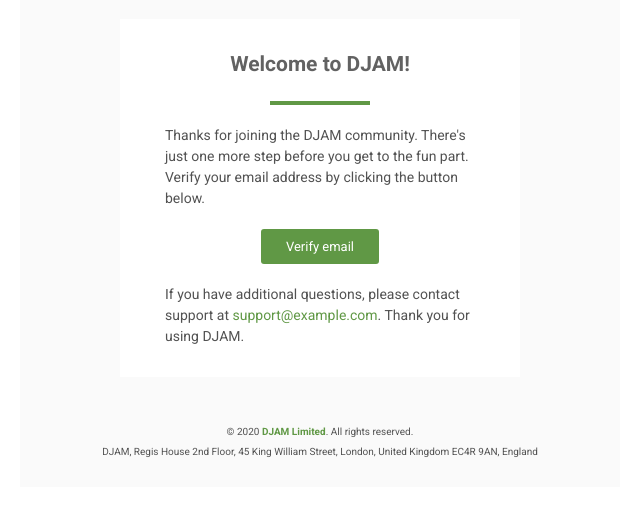
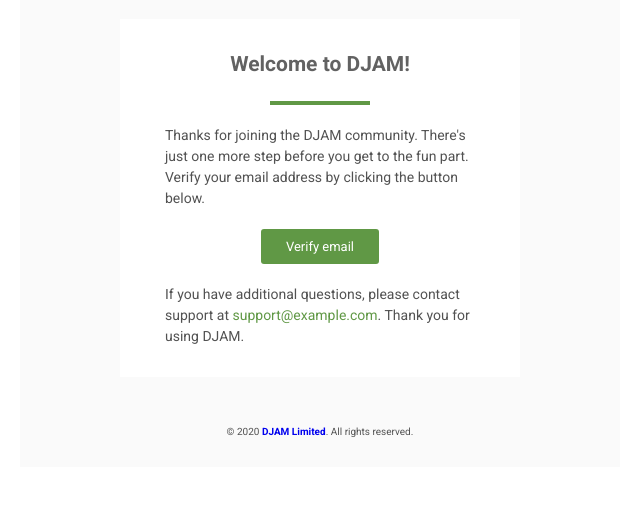
Before and after one commit to geosolutions-it/djam, a Django app: template project/apps/user_management/templates/user_management/activation_email.html in a window 1280 px wide. Shown: the part 111-636 px from the top of the page, without its empty margins (320-960 px from the left). Run offline with Django 3.2, Linux system fonts and the light colour scheme; the template is opened without the code that fills it, so the values that code supplies are empty; parts of the project's set-up code (start-up, migrations or seed data) failed here and were passed over.

Commit message:
fix .env file

```diff
--- a/project/apps/user_management/templates/user_management/activation_email.html
+++ b/project/apps/user_management/templates/user_management/activation_email.html
@@ -389,8 +389,8 @@
                       <div
                         style="font-family:Roboto, Arial;font-size:10px;line-height:1;text-align:center;color:#525252;">
                         © 2020 <a href="https://www.example.com" class="website"
-                          style="color: #609845; text-decoration: none; font-size: 10px; font-weight: bold;">DJAM
-                          Limited</a>. All rights reserved. <br><br>DJAM, Regis House 2nd Floor, 45 King William Street, London, United Kingdom EC4R 9AN, England
+                          style="text-decoration: none; font-size: 10px; font-weight: bold;">DJAM
+                          Limited</a>. All rights reserved.
                       </div>
 
                     </td>
```
